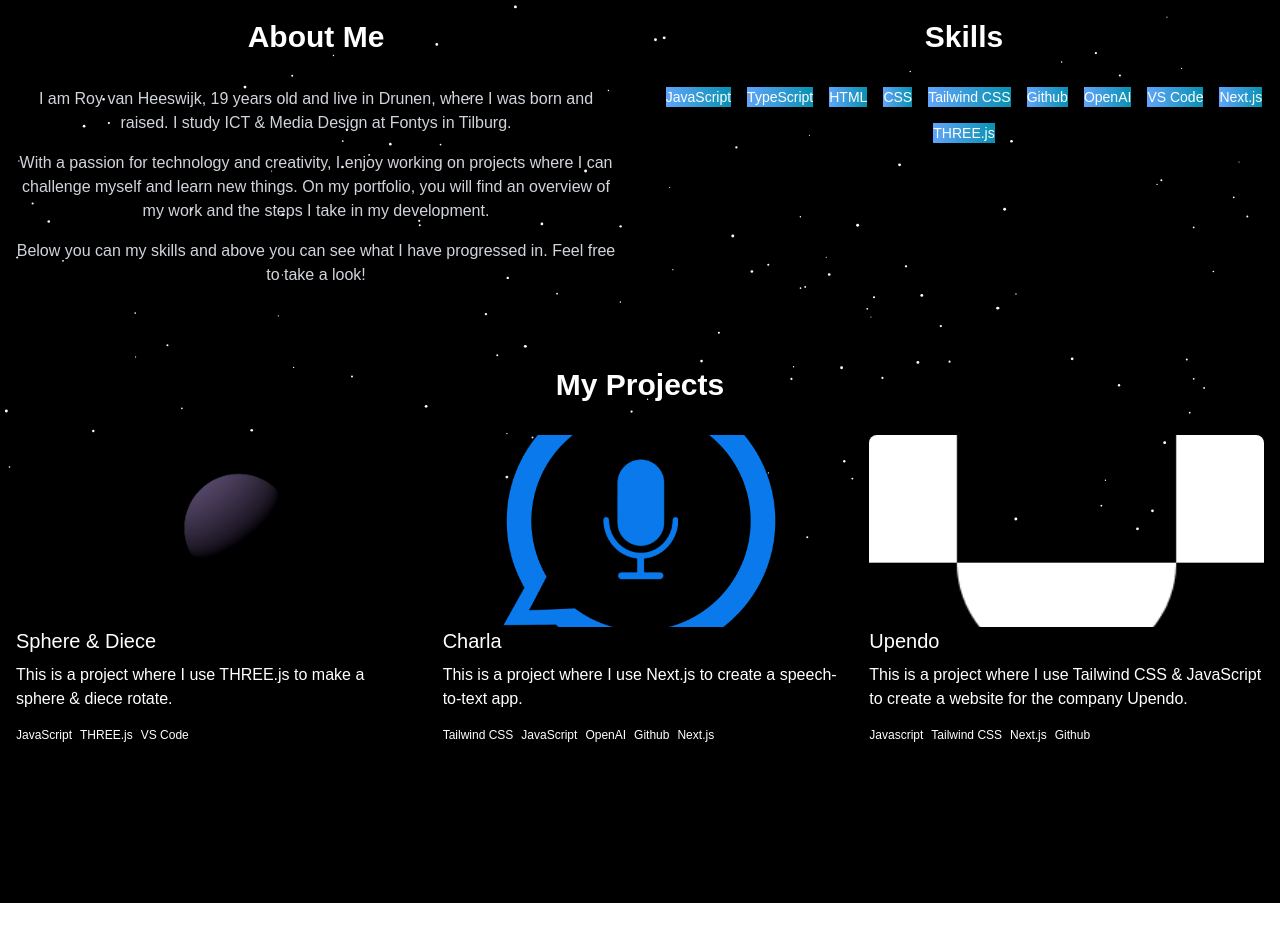
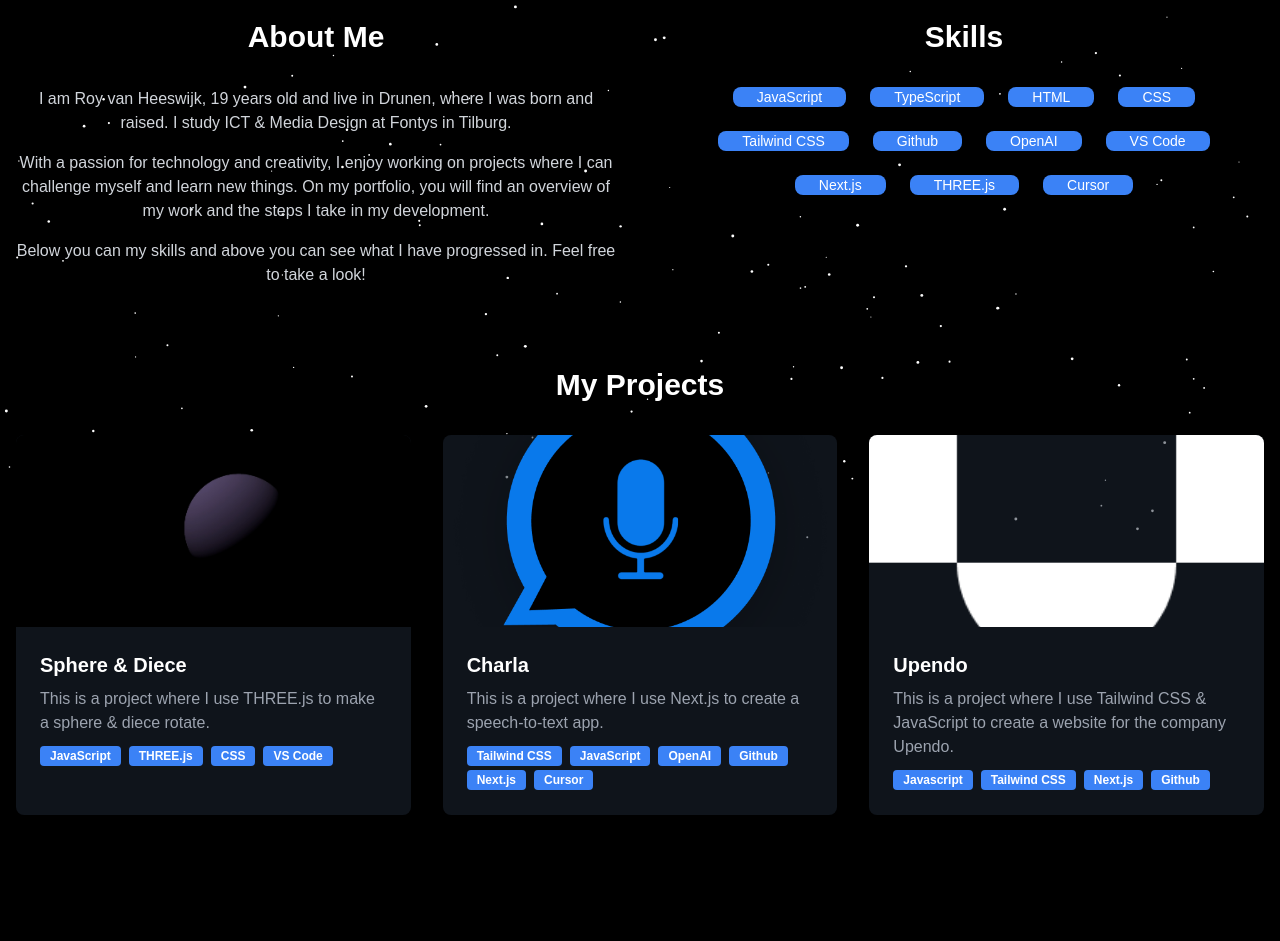
Before and after one commit to RoyvHeeswijk/NewPortfolio, a Next.js app: page / in a window 1280 px wide. Shown: the part 261-1202 px from the top of the page. Before the commit the page ends 1164 px from the top, so only its background shows below. Built offline with nearby package versions, Linux system fonts and the light colour scheme.

Commit message:
Design
Some design fixes

```diff
--- a/components/Projects.tsx
+++ b/components/Projects.tsx
@@ -21,12 +21,12 @@ const projects = [
 
 export function Projects() {
     return (
-        <section id="projects" className="py-20 bg-gray-900">
+        <section id="projects" className="py-20 bg-transparent">
             <div className="container mx-auto px-4">
                 <h2 className="text-3xl font-bold mb-8 text-center">My Projects</h2>
                 <div className="grid grid-cols-1 md:grid-cols-2 lg:grid-cols-3 gap-8">
                     {projects.map((project) => (
-                        <div key={project.id} className="bg-gray-800 rounded-lg overflow-hidden shadow-lg">
+                        <div key={project.id} className="bg-gray-800 rounded-lg overflow-hidden shadow-lg hover:shadow-xl transition-shadow duration-300">
                             <img src={project.image || "/placeholder.svg"} alt={project.title} className="w-full h-48 object-cover" />
                             <div className="p-6">
                                 <h3 className="text-xl font-semibold mb-2">{project.title}</h3>
--- a/components/SkillsCloud.tsx
+++ b/components/SkillsCloud.tsx
@@ -12,18 +12,24 @@ const skills = [
     "VS Code",
     "Next.js",
     "THREE.js",
+    "Cursor",
 ]
 
 export function SkillsCloud() {
     return (
-        <motion.div initial={{ opacity: 0 }} animate={{ opacity: 1 }} transition={{ delay: 0.4, duration: 0.8 }}>
-            <h2 className="text-3xl font-bold mb-8 text-center">Skills </h2>
-            <div className="flex flex-wrap justify-center gap-4">
+        <motion.div
+            initial={{ opacity: 0 }}
+            animate={{ opacity: 1 }}
+            transition={{ delay: 0.4, duration: 0.8 }}
+            className="relative bg-gradient-to-b from-black via-blue-900 to-black p-10 rounded-lg shadow-lg"
+        >
+            <h2 className="text-3xl font-bold mb-8 text-center text-white">Skills</h2>
+            <div className="flex flex-wrap justify-center gap-6">
                 {skills.map((skill, index) => (
                     <motion.span
                         key={skill}
-                        className="bg-gradient-to-r from-blue-400 to-cyan-600 text-white px-3 py-1 rounded-full text-sm cursor-pointer"
-                        whileHover={{ scale: 1.1 }}
+                        className="bg-blue-500 text-white px-6 py-3 rounded-lg text-sm cursor-pointer shadow-lg shadow-blue-500/50"
+                        whileHover={{ scale: 1.2, rotate: 5 }}
                         whileTap={{ scale: 0.95 }}
                         initial={{ opacity: 0, y: 20 }}
                         animate={{ opacity: 1, y: 0 }}
@@ -33,6 +39,24 @@ export function SkillsCloud() {
                     </motion.span>
                 ))}
             </div>
+
+            <div className="absolute inset-0 overflow-hidden">
+                {[...Array(30)].map((_, i) => (
+                    <motion.div
+                        key={i}
+                        className="absolute bg-white rounded-full"
+                        style={{
+                            width: `${Math.random() * 4}px`,
+                            height: `${Math.random() * 4}px`,
+                            top: `${Math.random() * 100}%`,
+                            left: `${Math.random() * 100}%`,
+                            opacity: Math.random() * 0.8 + 0.2,
+                        }}
+                        animate={{ y: [0, -10, 0] }}
+                        transition={{ duration: Math.random() * 3 + 2, repeat: Infinity, ease: "easeInOut" }}
+                    />
+                ))}
+            </div>
         </motion.div>
     )
 }
--- a/src/pages/index.tsx
+++ b/src/pages/index.tsx
@@ -20,14 +20,14 @@ const projects: Project[] = [
     title: "Sphere & Diece",
     description: "This is a project where I use THREE.js to make a sphere & diece rotate.",
     image: "Threejs.png",
-    tags: ["JavaScript", "THREE.js", "VS Code"],
+    tags: ["JavaScript", "THREE.js","CSS", "VS Code"],
   },
   {
     id: 2,
     title: "Charla",
     description: "This is a project where I use Next.js to create a speech-to-text app.",
     image: "Charla.png",
-    tags: ["Tailwind CSS", "JavaScript", "OpenAI", "Github", "Next.js"],
+    tags: ["Tailwind CSS", "JavaScript", "OpenAI", "Github", "Next.js", "Cursor"],
   },
   {
     id: 3,
@@ -52,14 +52,14 @@ export default function Portfolio() {
 
         <div className="grid grid-cols-1 md:grid-cols-2 gap-12 my-20">
           <AboutMe />
-          <SkillsCloud />
+          <SkillsCloud/>
         </div>
 
         <div className="my-20">
           <h2 className="text-3xl font-bold mb-8 text-center">My Projects</h2>
           <div className="grid grid-cols-1 md:grid-cols-2 lg:grid-cols-3 gap-8">
             {projects.map((project) => (
-              <div key={project.id} onClick={() => {
+              <div key={project.id} className="bg-gray-800 bg-opacity-50 rounded-lg overflow-hidden shadow-lg transition-transform duration-300 transform hover:scale-105" onClick={() => {
                 if (project.id === 1) {
                   router.push('/Threejs'); // Navigate to Threejs.tsx
                 } else if (project.id === 2) {
@@ -68,7 +68,16 @@ export default function Portfolio() {
                   router.push('/Upendo'); // Navigate to Upendo.tsx
                 }
               }}>
-                <ProjectCard project={project} />
+                <img src={project.image || "/placeholder.svg"} alt={project.title} className="w-full h-48 object-cover" />
+                <div className="p-6">
+                  <h3 className="text-xl font-semibold mb-2">{project.title}</h3>
+                  <p className="text-gray-400">{project.description}</p>
+                  <div className="mt-2">
+                    {project.tags.map((tag) => (
+                      <span key={tag} className="inline-block bg-blue-500 text-white text-xs font-semibold mr-2 px-2.5 py-0.5 rounded">{tag}</span>
+                    ))}
+                  </div>
+                </div>
               </div>
             ))}
           </div>
```
